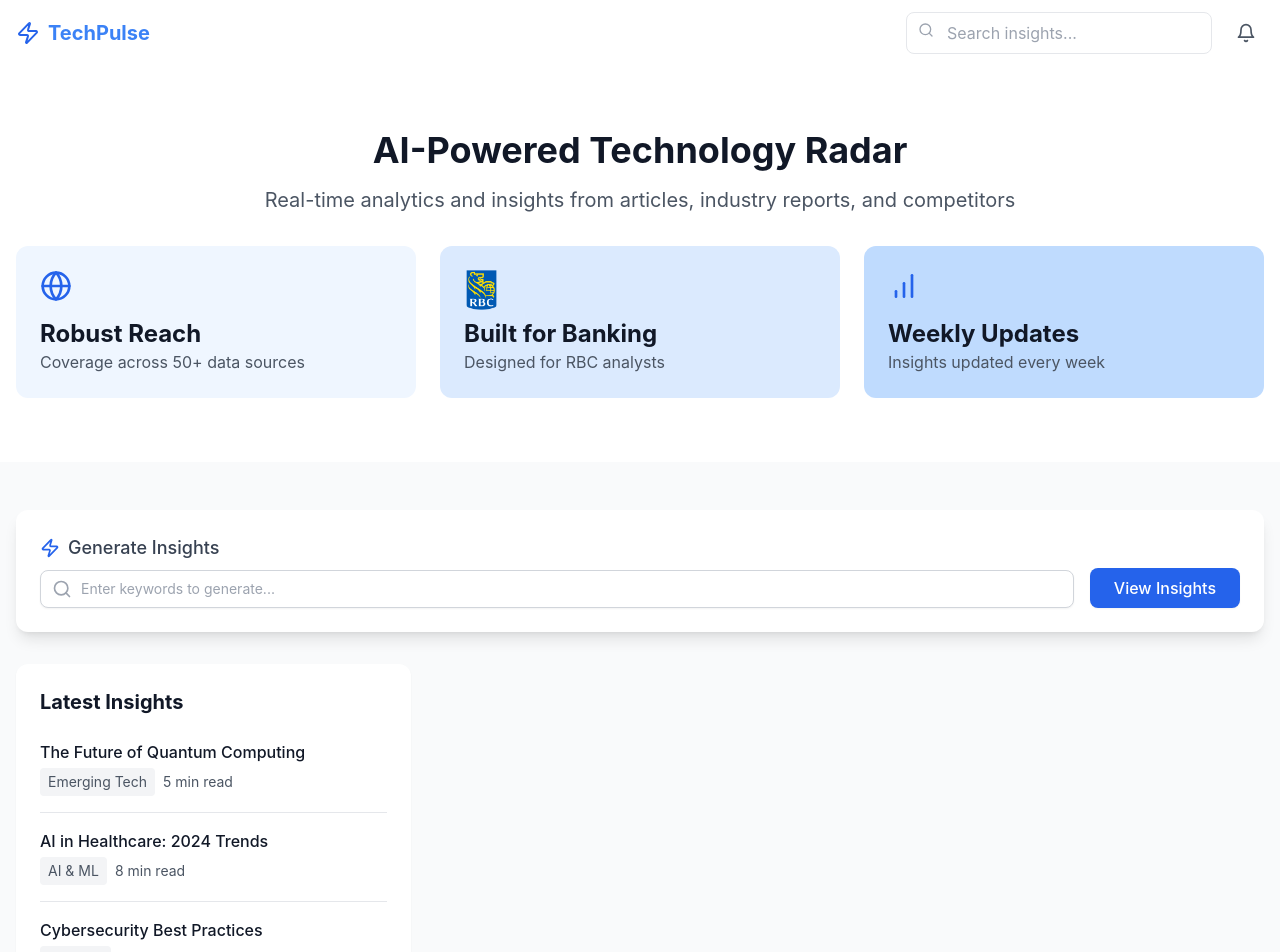
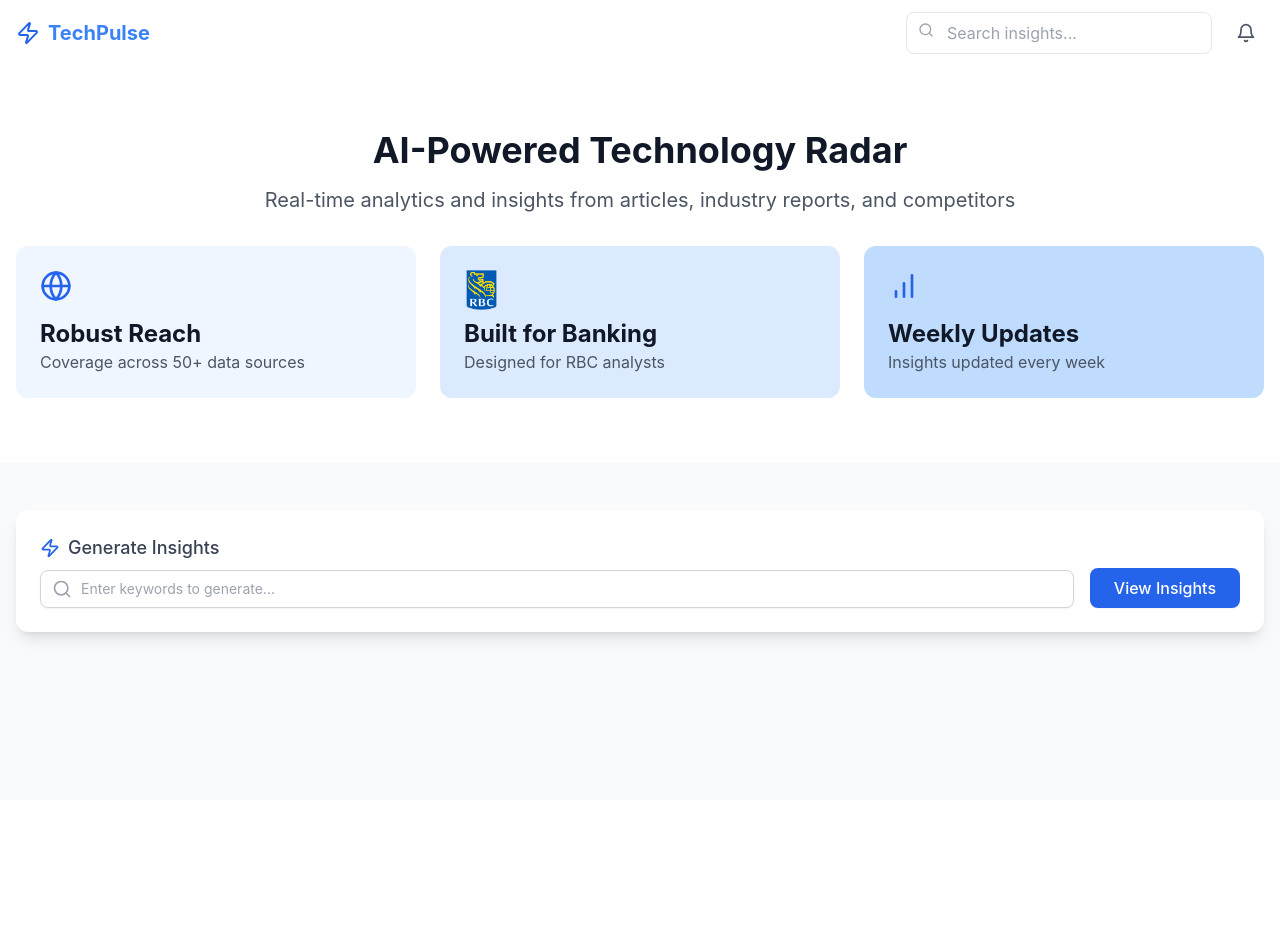
Before and after one commit to AndrewBliss4/techpulse, a React (Create React App) app in the folder techpulse/client/techpulse_app/: page / in a window 1280 px wide. Shown: the top 952 px of the page. After the commit the page ends 800 px from the top, so only its background shows below. Built offline with nearby package versions, Linux system fonts and the light colour scheme.

Commit message:
Updated top insights

```diff
--- a/techpulse/client/techpulse_app/src/components/Home.js
+++ b/techpulse/client/techpulse_app/src/components/Home.js
@@ -12,16 +12,19 @@ const Home = () => {
   //   { title: "Cloud Computing", sources: "JPMorgan, Web of Science", trend: "+18%" }
   // ];
 
-  const latestInsights = [
-    { title: "The Future of Quantum Computing", category: "Emerging Tech", readTime: "5 min" },
-    { title: "AI in Healthcare: 2024 Trends", category: "AI & ML", readTime: "8 min" },
-    { title: "Cybersecurity Best Practices", category: "Security", readTime: "6 min" }
-  ];
+  // const latestInsights = [
+  //   { title: "The Future of Quantum Computing", category: "Emerging Tech", readTime: "5 min" },
+  //   { title: "AI in Healthcare: 2024 Trends", category: "AI & ML", readTime: "8 min" },
+  //   { title: "Cybersecurity Best Practices", category: "Security", readTime: "6 min" }
+  // ];
 
   //useStates for GPT output
   const [searchTerm, setSearchTerm] = useState("");
   const [textResult, setTextResult] = useState("");
+
   const [trendingTopics, setTrendingTopics] = useState([]);
+  const [latestInsights, setLatestInsights] = useState([]);
+
   const [loading, setLoading] = useState(false);
   const [renderText, setRenderText] = useState(false);
   const [renderTrends, setRenderTrends] = useState(false);
@@ -33,26 +36,37 @@ const Home = () => {
     setLoading(true);
     //reset the old output
     setRenderText(false);
+    //reset trends
+    setRenderTrends(false);
 
     e.preventDefault()
 
     axios.post('http://localhost:4000/gpt', { prompt: searchTerm }).then((resp) => {
 
       let resultArr = resp.data.split("***");
-      let tempTrendingTopics = [];
 
       setTextResult(resultArr[0]);
 
       //Handle trends
+      let tempTrendingTopics = [];
       for (const entry of resultArr[1].split("/")) {
         tempTrendingTopics.push(JSON.parse(entry));
       };
 
       setTrendingTopics(tempTrendingTopics);
-      setRenderTrends(true);
+
+      //Handle Top Insights
+      let tempInsights = [];
+      for (const entry of resultArr[2].split("/")) {
+        tempInsights.push(JSON.parse(entry));
+      };
+
+      setLatestInsights(tempInsights);
 
       console.log(resp.data);
+
       setRenderText(true);
+      setRenderTrends(true);
 
     }).catch((err) => {
       console.log(err);
@@ -226,7 +240,7 @@ const Home = () => {
           </div>}
 
           {/* Latest Insights */}
-          <div className="bg-white p-6 rounded-xl shadow-sm">
+          { renderTrends && <div className="bg-white p-6 rounded-xl shadow-sm">
             <h2 className="text-xl font-bold text-gray-900 mb-6">Latest Insights</h2>
             <div className="space-y-4">
               {latestInsights.map((insight, index) => (
@@ -234,12 +248,12 @@ const Home = () => {
                   <h3 className="font-medium text-gray-900 mb-1">{insight.title}</h3>
                   <div className="flex items-center text-sm text-gray-600">
                     <span className="bg-gray-100 px-2 py-1 rounded">{insight.category}</span>
-                    <span className="ml-2">{insight.readTime} read</span>
+                    <span className="ml-2">{insight.date}</span>
                   </div>
                 </div>
               ))}
             </div>
-          </div>
+          </div>}
         </div>
       </div>
     </div>
```
Also changed, not shown: 1 other file (tests, documents, lock files or other folders).
